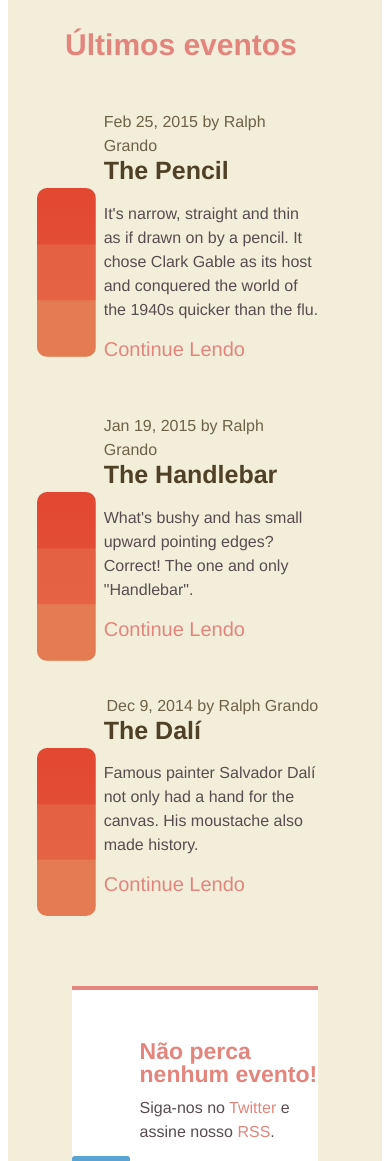
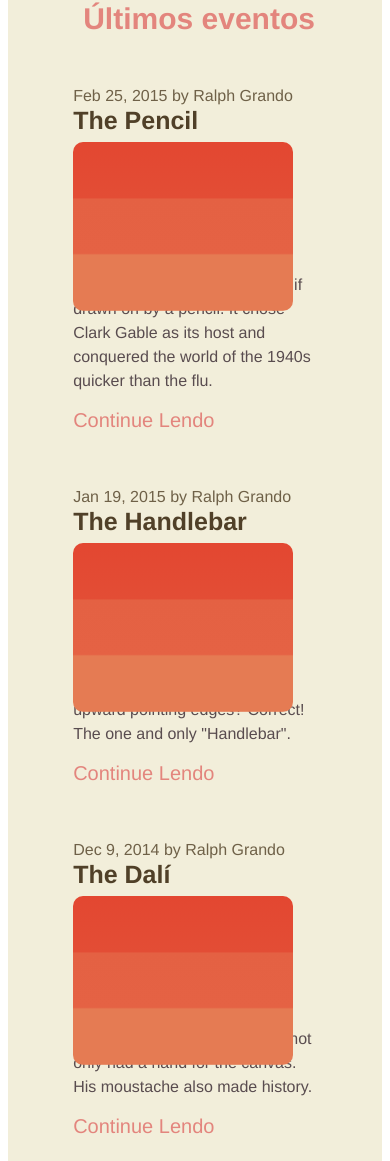
Before and after one commit to ThallysonB/Aprendendo-Bourbon, a plain HTML site: page index.html in a window 390 px wide. Shown: the part 839-2000 px from the top of the page. Drawn offline with Linux system fonts and the light colour scheme.

Commit message:
Configurações Responsive 480px adicionado

```diff
--- a/index.html
+++ b/index.html
@@ -1,13 +1,14 @@
 <!DOCTYPE html>
 <html lang="pt-br">
 <head>
-	<meta charset="utf-8">
-	<meta http-equiv="X-UA-Compatible" content="IE=edge">
-	<title>Aprendendo com Bourbon - Kauê</title>
+  <meta charset="utf-8">
+  <meta http-equiv="X-UA-Compatible" content="IE=edge">
+  <title>Aprendendo com Bourbon - Kauê</title>
   <meta name="description" content="Aprendendo a Programar">
   <meta name="keywords" content="HTML,CSS,Bourbon,Kauê">
   <meta name="author" content="Thallyson Barbosa">
-	<link rel="stylesheet" href="css/styles.css">
+  <meta name="viewport" content="width=device-width, initial-scale=1.0">
+  <link rel="stylesheet" href="css/styles.css">
 </head>
 <body>
 <div class="row-wrapper">
@@ -45,14 +46,14 @@
             <div class="meta">Feb 25, 2015 by Ralph Grando</div>
             <h2>The Pencil</h2>
             <div class="teaser-image-recentposts"></div>
-            <p class="teaser-content">It's narrow, straight and thin as if drawn on by a pencil. It chose Clark Gable as its host and conquered the world of the 1940s quicker than the flu.</p>
+            <p class="content-postsrecent">It's narrow, straight and thin as if drawn on by a pencil. It chose Clark Gable as its host and conquered the world of the 1940s quicker than the flu.</p>
             <p class="continue-reading"><a href="detail-view.html">Continue Lendo</a></p>
           </article>
       <article class="teaser--recent">
             <div class="meta">Jan 19, 2015 by Ralph Grando</div>
             <h2>The Handlebar</h2>
             <div class="teaser-image-recentposts"></div>
-            <p class="teaser-content">What's bushy and has small upward pointing edges? Correct! The one and only "Handlebar".</p>
+            <p class="content-postsrecent">What's bushy and has small upward pointing edges? Correct! The one and only "Handlebar".</p>
             <p class="continue-reading"><a href="detail-view.html">Continue Lendo</a></p>
           </article>
 
@@ -60,7 +61,7 @@
             <div class="meta">Dec 9, 2014 by Ralph Grando</div>
             <h2>The Dalí</h2>
             <div class="teaser-image-recentposts"></div>
-            <p class="teaser-content">Famous painter Salvador Dalí not only had a hand for the canvas. His moustache also made history.</p>
+            <p class="content-postsrecent">Famous painter Salvador Dalí not only had a hand for the canvas. His moustache also made history.</p>
             <p class="continue-reading"><a href="detail-view.html">Continue Lendo</a></p>
             <div class="Arrow"></div>
           </article>
--- a/sass/base/_buttons.scss
+++ b/sass/base/_buttons.scss
@@ -37,6 +37,11 @@ button,
 .button--twitter {
   @include size(58px);
   background:#5AA4D4 url(../img/icons-social.svg) -132px 19px no-repeat;
+
+      @include media($mobile){
+    margin-left: 90px;
+    margin-bottom: 10px;
+  }
 }
 
 .button--rss {
@@ -45,6 +50,11 @@ button,
   padding-left:50px;
   margin-left:18px;
   line-height:38px;
+
+    @include media($mobile){
+
+}
+
 }
 
 .button--try {
--- a/sass/base/_grid-settings.scss
+++ b/sass/base/_grid-settings.scss
@@ -1,14 +1,13 @@
 @import "../lib/neat/neat-helpers";
 
 // Neat Overrides
-// $column: 40px;
-// $gutter: 44px;
-// $grid-columns: 12;
-// $max-width: em(960);
+$column: 40px;
+$gutter: 44px;
+$grid-columns: 12;
+$max-width: em(960);
 
 // Neat Breakpoints
 $medium-screen: 600px;
 $large-screen: 900px;
 
-$medium-screen-up: new-breakpoint(min-width $medium-screen 4);
-$large-screen-up: new-breakpoint(min-width $large-screen 8);
+$mobile: new-breakpoint(max-width 480px, 12);
--- a/sass/base/_layout.scss
+++ b/sass/base/_layout.scss
@@ -34,10 +34,10 @@ body h5 {
 }
 /************ Navigation */
 header {
-	@include span-columns(12);
+  @include span-columns(12);
   @include shift(0);
- 	height: 72px;
- 	display:table;
+  height: 72px;
+  display:table;
   margin-left: 10px;
 
 
@@ -117,26 +117,43 @@ h1 {
 
 /************ Recent Posts */
   #recent-posts {
-  @include span-columns(7 of 12);
+  @include span-columns(8);
   @include shift(3);
   @include pad(20px 0px 75px 0px);
-
+  @include media($mobile){
+      @include shift(2);
+    }
   & h5 {
     margin-top: 40px;
-    text-align: center;
     font-size: 30px;
-    margin-left: -60px;
+    margin-left: 160px;
+
+      @include media($mobile){
+        margin-left: 10px;
+    }
   }
-
-  }
+}
    .teaser--recent {
     margin-top:50px;
+
+    h2 {
+      @include media($mobile){
+      margin-bottom: 23px;
+    }
   }
+}
+    .content-postsrecent {
+    @include media($mobile){
+    margin-top:140px;
+  }
+}
    .meta {
     float:right;
     color: #6F6148;
-
+    @include media($mobile){
+      float:none;
   }
+}
   .teaser-image-recentposts {
     position: absolute;
     margin-left: -17%;
@@ -150,8 +167,11 @@ h1 {
     border-radius: 10px;
     margin-bottom: 20px;
 
-    }
-
+  @include media($mobile){
+    @include span-columns(7);
+    @include shift(0);
+  }
+}
 /************ Subscribe */
 %whitebox {
   @include shift(2);
```
Also changed, not shown: css/styles.css, 2 other files.
